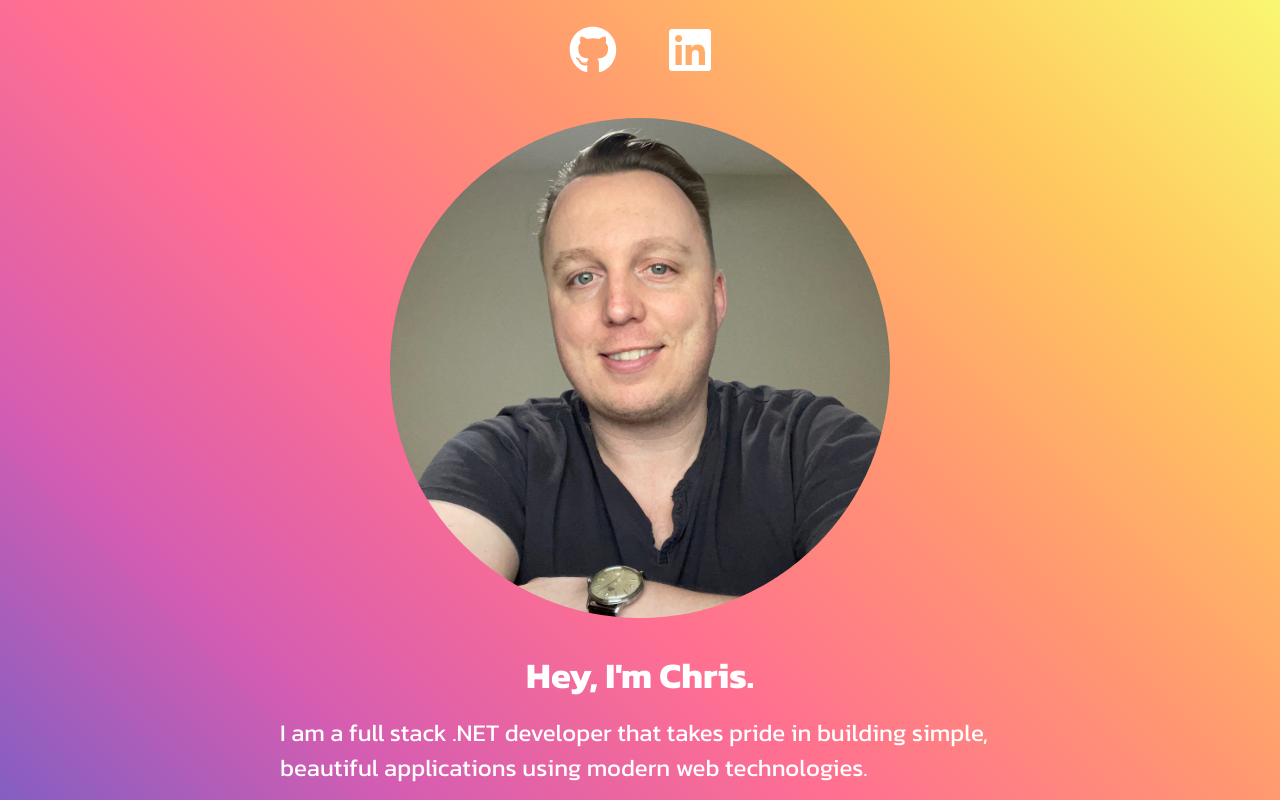
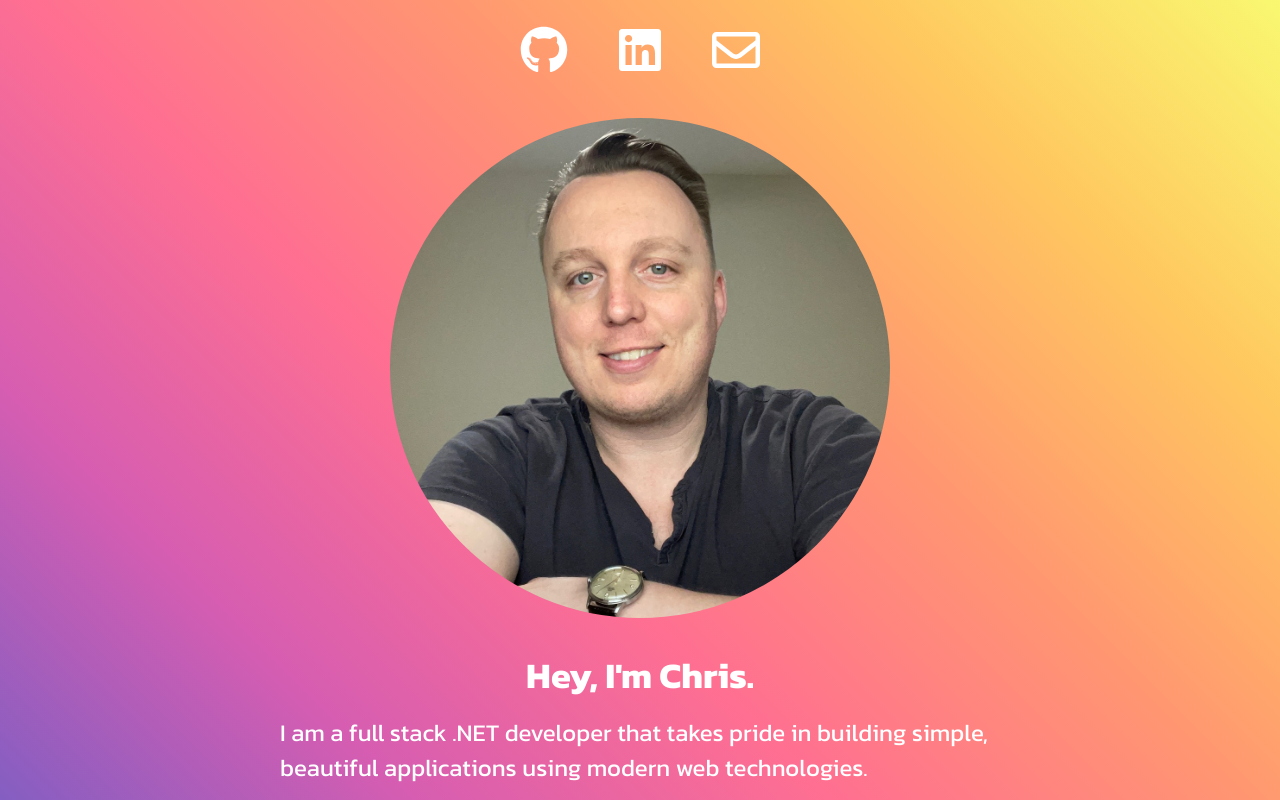
Before and after one commit to christophercurley/chriscurleyDOTdev, an Angular app: page / in a window 1280 px wide. Shown: the top 800 px of the page. Built offline with nearby package versions, Linux system fonts and the light colour scheme.

Commit message:
Added email address to social media links.

```diff
--- a/src/app/components/social-media-links/social-media-links.component.html
+++ b/src/app/components/social-media-links/social-media-links.component.html
@@ -5,4 +5,7 @@
   <a [href]="urls.linkedin">
     <fa-icon [icon]="faLinkedin" size="2x"></fa-icon>
   </a>
+  <a href="mailto:{{ email }}">
+    <fa-icon [icon]="faEnvelope" size="2x"></fa-icon>
+  </a>
 </div>
--- a/src/app/components/social-media-links/social-media-links.component.ts
+++ b/src/app/components/social-media-links/social-media-links.component.ts
@@ -1,10 +1,7 @@
 import { Component } from '@angular/core';
-import {
-  IconDefinition,
-  faGithub,
-  faLinkedin,
-} from '@fortawesome/free-brands-svg-icons';
-import { URLS } from '../../constants';
+import { faGithub, faLinkedin } from '@fortawesome/free-brands-svg-icons';
+import { faEnvelope } from '@fortawesome/free-regular-svg-icons';
+import { URLS, EMAIL_ADDRESS } from '../../constants';
 
 @Component({
   selector: 'app-social-media-links',
@@ -14,5 +11,7 @@ import { URLS } from '../../constants';
 export class SocialMediaLinksComponent {
   faGithub = faGithub;
   faLinkedin = faLinkedin;
+  faEnvelope = faEnvelope;
   urls = URLS;
+  email = EMAIL_ADDRESS;
 }
--- a/src/app/constants.ts
+++ b/src/app/constants.ts
@@ -2,3 +2,5 @@ export const URLS = {
   github: 'https://github.com/christophercurley',
   linkedin: 'https://www.linkedin.com/in/chricurl/',
 };
+
+export const EMAIL_ADDRESS = 'christopherrcurley@gmail.com';
```
